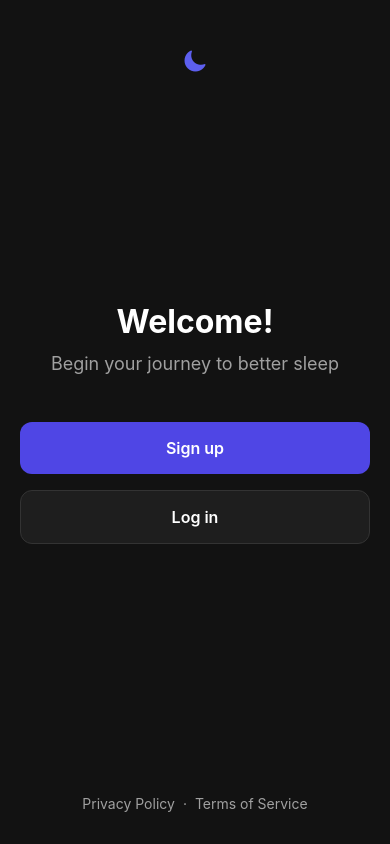
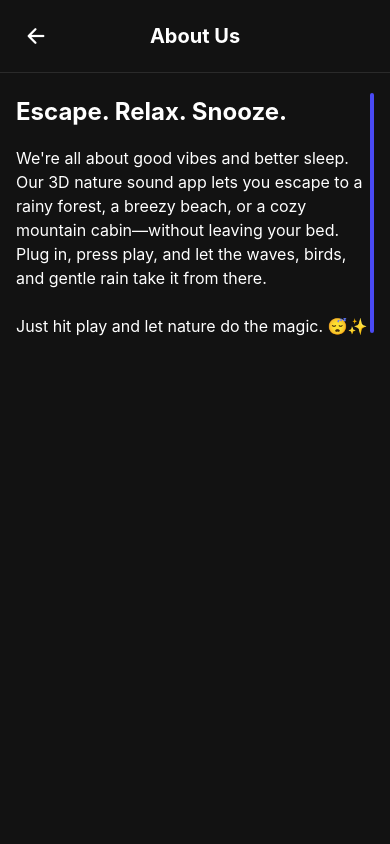
Before and after one commit to miguelgarcia7/AuraApp, a React Native app: screen /AboutUs in a window 390 px wide. Built offline with nearby package versions, Linux system fonts and the light colour scheme.

Commit message:
added the about us screen

```diff
--- a/App.js
+++ b/App.js
@@ -14,6 +14,7 @@ import HelpSupportScreen from "./screens/HelpSupportScreen";
 import FAQScreen from "./screens/FAQScreen";
 import PrivacyPolicyScreen from "./screens/PrivacyPolicyScreen";
 import TermsOfServiceScreen from "./screens/TermsOfServiceScreen";
+import AboutUsScreen from "./screens/AboutUsScreen";
 
 const Stack = createStackNavigator();
 
@@ -38,6 +39,7 @@ export default function App() {
             <Stack.Screen name="FAQ" component={FAQScreen} />
             <Stack.Screen name="PrivacyPolicy" component={PrivacyPolicyScreen} />
             <Stack.Screen name="TermsOfService" component={TermsOfServiceScreen} />
+            <Stack.Screen name="AboutUs" component={AboutUsScreen} />
         </Stack.Navigator>
       </NavigationContainer>
   );
--- /dev/null
+++ b/screens/AboutUsScreen.js
@@ -0,0 +1,107 @@
+// screens/AboutUsScreen.js
+import React from 'react';
+import {
+    StyleSheet,
+    View,
+    Text,
+    TouchableOpacity,
+    SafeAreaView,
+    StatusBar,
+    ScrollView
+} from 'react-native';
+import { Ionicons } from '@expo/vector-icons';
+
+const AboutUsScreen = ({ navigation }) => {
+    return (
+        <SafeAreaView style={styles.container}>
+            <StatusBar barStyle="light-content" />
+
+            <View style={styles.header}>
+                <TouchableOpacity
+                    style={styles.backButton}
+                    onPress={() => navigation.goBack()}
+                >
+                    <Ionicons name="arrow-back" size={24} color="white" />
+                </TouchableOpacity>
+                <Text style={styles.headerTitle}>About Us</Text>
+                <View style={styles.placeholder} />
+            </View>
+
+            <ScrollView style={styles.content}>
+                <View style={styles.blueBar} />
+
+                <View style={styles.aboutContent}>
+                    <Text style={styles.tagline}>Escape. Relax. Snooze.</Text>
+
+                    <Text style={styles.aboutText}>
+                        We're all about good vibes and better sleep. Our 3D nature sound app lets you escape to a rainy forest, a breezy beach, or a cozy mountain cabin—without leaving your bed. Plug in, press play, and let the waves, birds, and gentle rain take it from there.
+                    </Text>
+
+                    <Text style={styles.aboutText}>
+                        Just hit play and let nature do the magic. 😴✨
+                    </Text>
+                </View>
+            </ScrollView>
+        </SafeAreaView>
+    );
+};
+
+const styles = StyleSheet.create({
+    container: {
+        flex: 1,
+        backgroundColor: '#121212',
+    },
+    header: {
+        flexDirection: 'row',
+        alignItems: 'center',
+        justifyContent: 'space-between',
+        padding: 16,
+        borderBottomWidth: 1,
+        borderBottomColor: '#2A2A2A',
+    },
+    backButton: {
+        width: 40,
+        height: 40,
+        alignItems: 'center',
+        justifyContent: 'center',
+    },
+    headerTitle: {
+        fontSize: 20,
+        fontWeight: 'bold',
+        color: 'white',
+    },
+    placeholder: {
+        width: 40,
+    },
+    content: {
+        flex: 1,
+        position: 'relative',
+    },
+    blueBar: {
+        position: 'absolute',
+        top: 20,
+        right: 16,
+        width: 4,
+        height: 240,
+        backgroundColor: '#4A4AF4',
+        borderRadius: 2,
+    },
+    aboutContent: {
+        padding: 16,
+        paddingTop: 24,
+    },
+    tagline: {
+        color: 'white',
+        fontSize: 24,
+        fontWeight: 'bold',
+        marginBottom: 20,
+    },
+    aboutText: {
+        color: 'white',
+        fontSize: 16,
+        lineHeight: 24,
+        marginBottom: 24,
+    }
+});
+
+export default AboutUsScreen;
```
